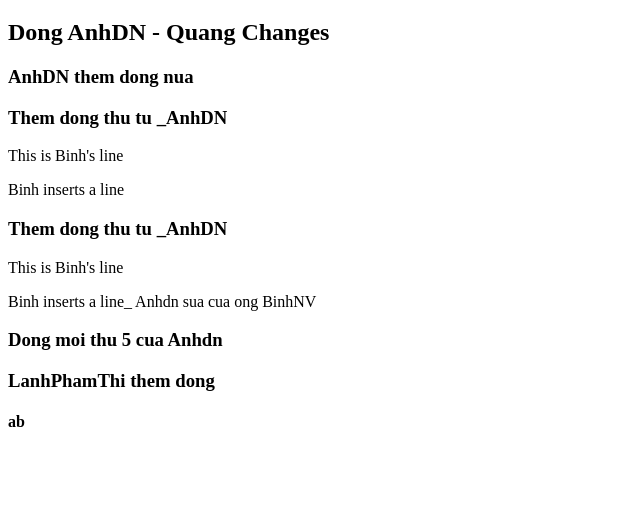
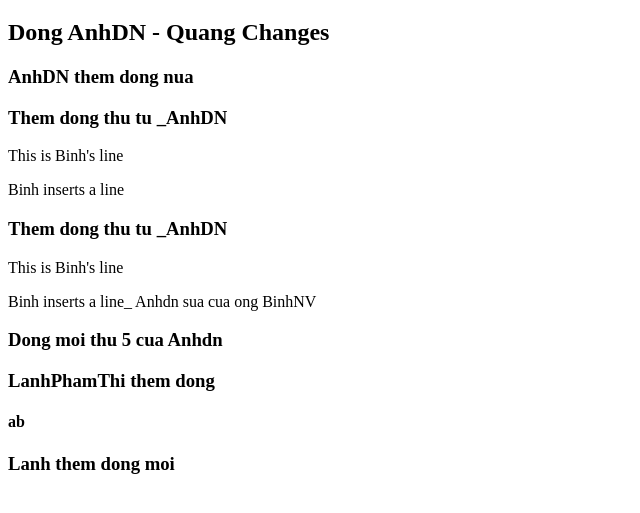
Before and after one commit to hdquang12/mysite, a plain HTML site: page index.html in a window 1280 px wide. Shown: the part 61-574 px from the top of the page, without its empty margins (0-640 px from the left). Drawn offline with Linux system fonts and the light colour scheme.

Commit message:
Update index.html
commit

```diff
--- a/index.html
+++ b/index.html
@@ -28,5 +28,6 @@
 
     <h3>LanhPhamThi them dong </h3>
 <h4>ab</h4>
+<h3> Lanh them dong moi</h3>
 </body>
 </html>
```
